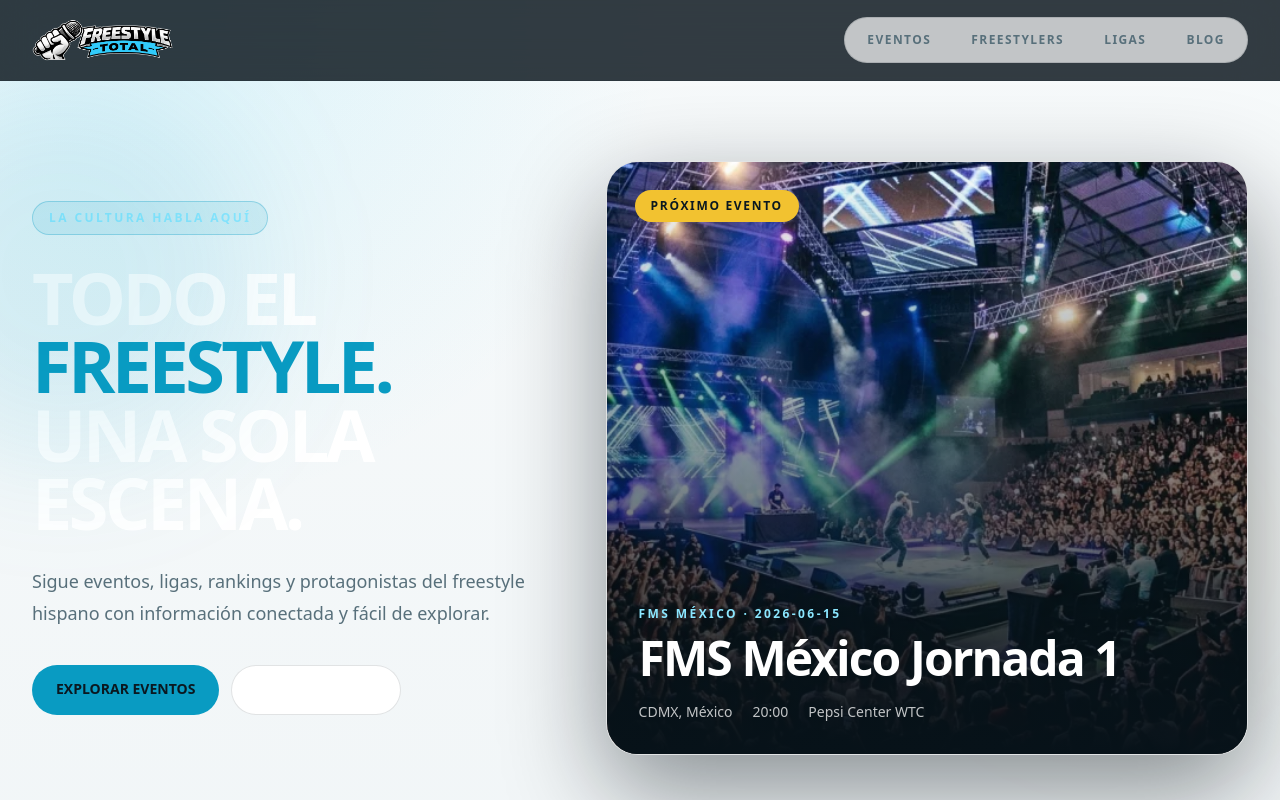
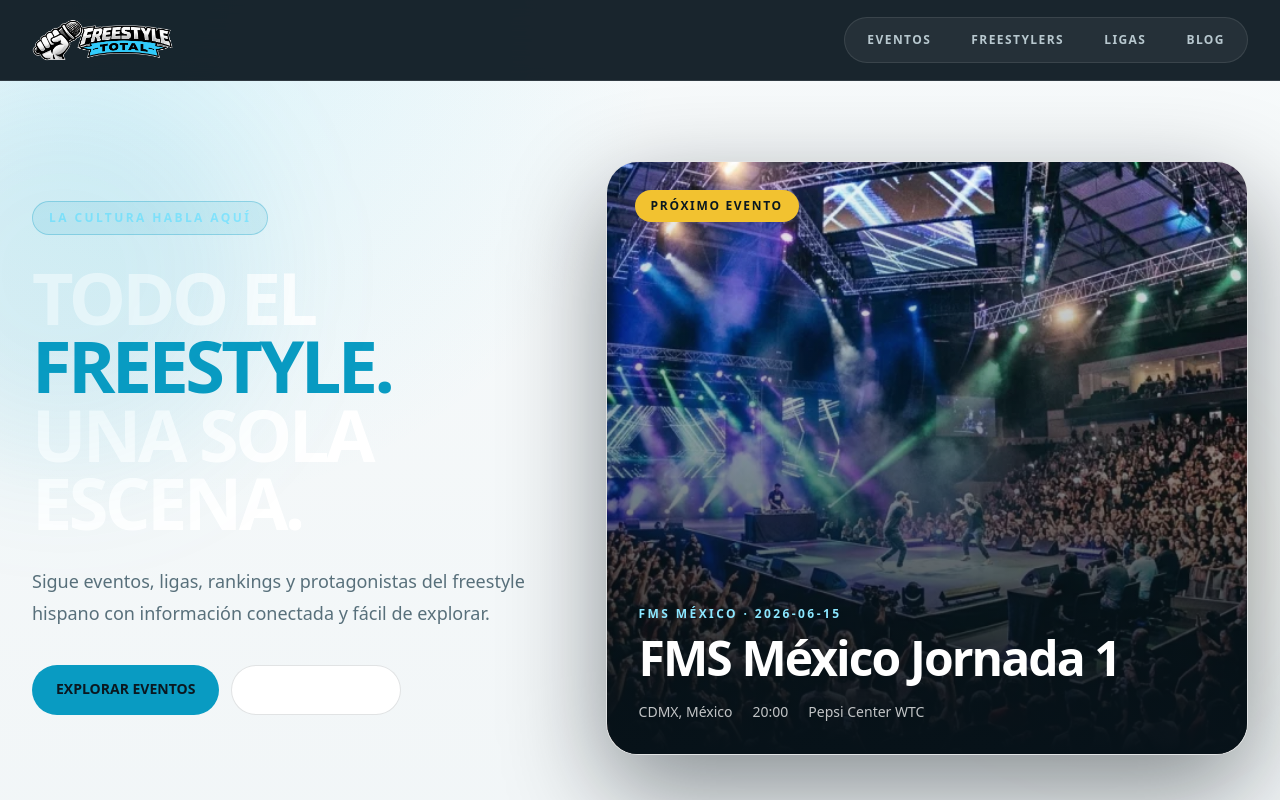
Before and after one commit to asGerath/freestylett, a Next.js app: page / in a window 1280 px wide. Shown: the top 800 px of the page. Built offline with nearby package versions, Linux system fonts and the light colour scheme.

Commit message:
style(navigation): keep a focused dark brand anchor

```diff
--- a/src/components/layout/Navbar.tsx
+++ b/src/components/layout/Navbar.tsx
@@ -21,7 +21,7 @@
     pathname === href || pathname.startsWith(`${href}/`);
 
   return (
-    <header className="sticky top-0 z-50 border-b border-[var(--color-border)] bg-[rgba(7,18,25,0.82)] backdrop-blur-xl">
+    <header className="sticky top-0 z-50 border-b border-white/10 bg-[rgba(11,24,32,0.94)] backdrop-blur-xl">
       <Container>
         <nav
           className="flex h-20 items-center justify-between"
@@ -43,15 +43,15 @@
             />
           </Link>
 
-          <div className="hidden items-center gap-2 rounded-full border border-[var(--color-border)] bg-[var(--color-surface)]/70 p-1.5 md:flex">
+          <div className="hidden items-center gap-2 rounded-full border border-white/10 bg-white/5 p-1.5 md:flex">
             {navItems.map((item) => (
               <Link
                 key={item.href}
                 href={item.href}
                 aria-current={isActive(item.href) ? "page" : undefined}
                 className={`rounded-full px-4 py-2 text-xs font-bold uppercase tracking-[0.12em] transition ${isActive(item.href)
-                    ? "bg-[var(--color-primary)] text-[var(--color-text-dark)]"
-                    : "text-[var(--color-muted)] hover:bg-white/5 hover:text-white"
+                    ? "bg-[var(--color-primary-bright)] text-[var(--color-text-dark)]"
+                    : "text-[#b8c8cf] hover:bg-white/10 hover:text-white"
                 }`}
               >
                 {item.label}
@@ -65,7 +65,7 @@
             aria-expanded={isOpen}
             aria-controls="mobile-navigation"
             onClick={() => setIsOpen((current) => !current)}
-            className="inline-flex size-11 items-center justify-center rounded-full border border-[var(--color-border)] bg-[var(--color-surface)] text-white transition hover:border-[var(--color-primary)] hover:text-[var(--color-primary)] focus-visible:outline-2 focus-visible:outline-offset-2 focus-visible:outline-[var(--color-primary)] md:hidden"
+            className="inline-flex size-11 items-center justify-center rounded-full border border-white/15 bg-white/5 text-white transition hover:border-[var(--color-primary-bright)] hover:text-[var(--color-primary-bright)] focus-visible:outline-2 focus-visible:outline-offset-2 focus-visible:outline-[var(--color-primary-bright)] md:hidden"
           >
             <span aria-hidden="true" className="text-2xl leading-none">
               {isOpen ? "×" : "☰"}
@@ -76,7 +76,7 @@
         {isOpen && (
           <div
             id="mobile-navigation"
-            className="border-t border-[var(--color-border)] py-3 md:hidden"
+            className="border-t border-white/10 py-3 md:hidden"
           >
             <div className="flex flex-col gap-1">
               {navItems.map((item) => (
@@ -86,8 +86,8 @@
                   aria-current={isActive(item.href) ? "page" : undefined}
                   onClick={() => setIsOpen(false)}
                   className={`rounded-xl px-4 py-3 text-sm font-semibold transition ${isActive(item.href)
-                      ? "bg-[var(--color-primary)] text-[var(--color-text-dark)]"
-                      : "text-[var(--color-muted)] hover:bg-white/5 hover:text-white"
+                      ? "bg-[var(--color-primary-bright)] text-[var(--color-text-dark)]"
+                      : "text-[#b8c8cf] hover:bg-white/10 hover:text-white"
                   }`}
                 >
                   {item.label}
```
